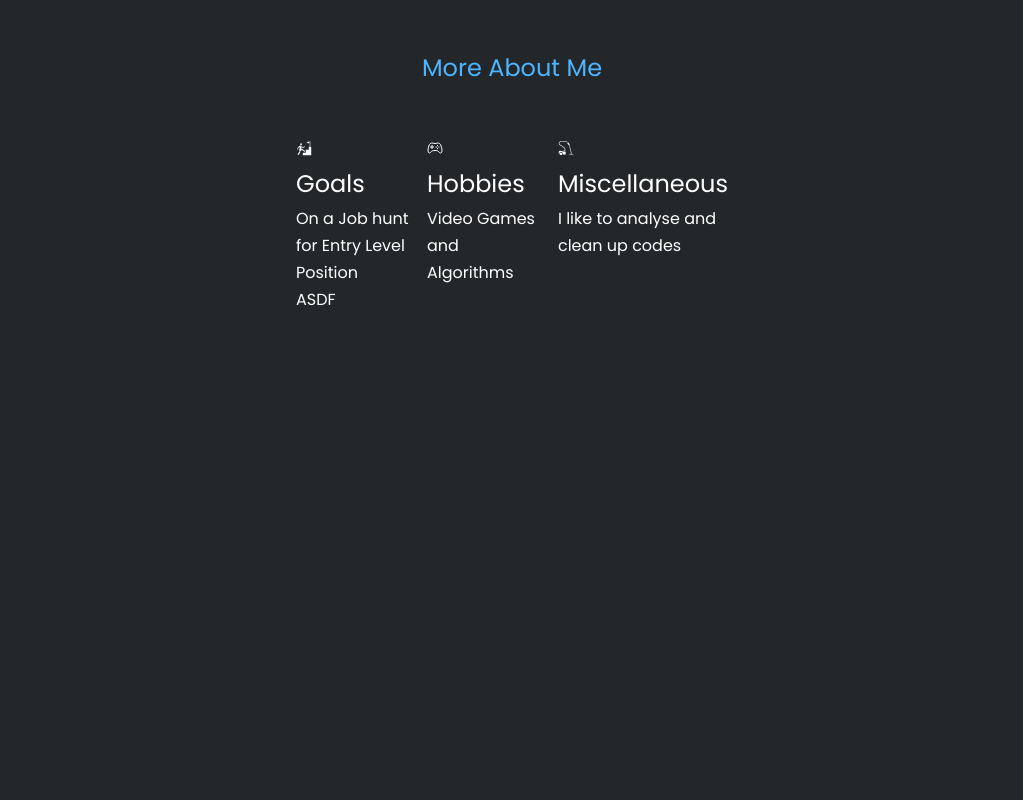
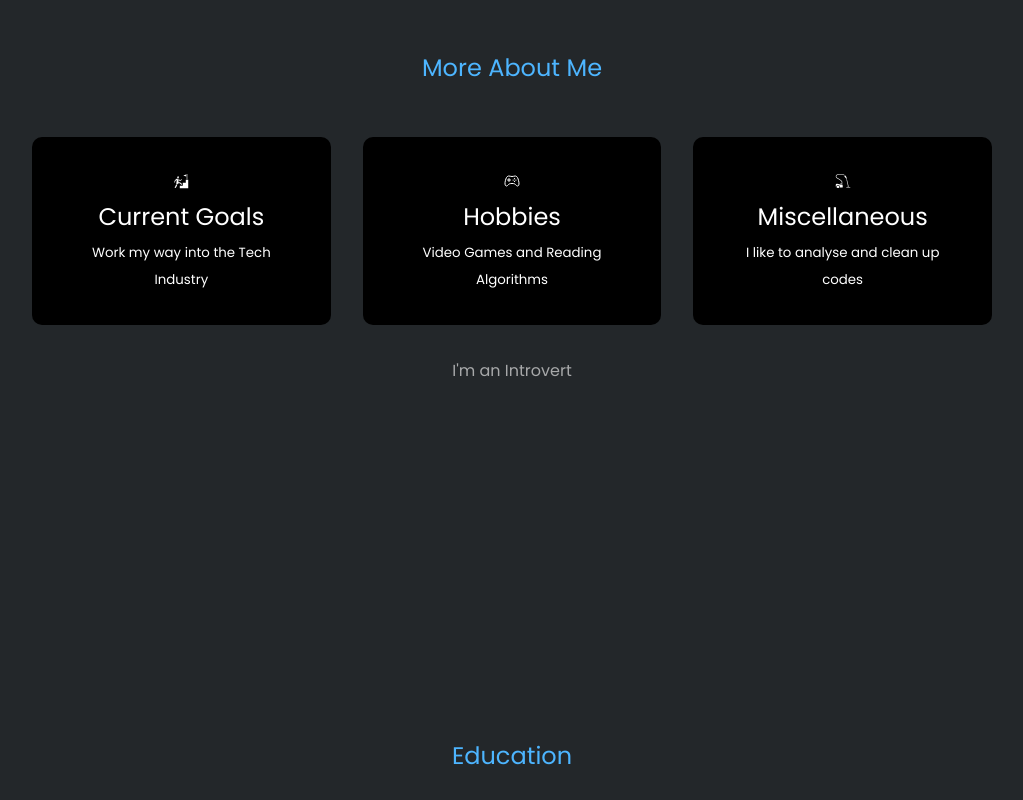
Before and after one commit to yaohong6782/yaohong6782.github.io, a React (Create React App) app: page / in a window 1280 px wide. Shown: the part 800-1600 px from the top of the page, without its empty margins (128-1151 px from the left). Built offline with nearby package versions, Linux system fonts and the light colour scheme.

Commit message:
about, education and header progression

```diff
--- a/src/components/body/about/About.css
+++ b/src/components/body/about/About.css
@@ -1,18 +1,51 @@
 .about__container {
-    display:grid;
-    grid-template-columns: 45%;
-    justify-content: center;
+  display: grid;
+  grid-template-columns: auto;
+  justify-content: center;
+}
+
+.about__cards {
+  display: grid;
+  grid-template-columns: repeat(3, 1fr);
+  gap: 2rem;
+  place-self: center;
+}
+
+.about__content {
+  justify-content: center;
+  align-content: center;
+}
+
+.about__card {
+  background: black;
+  border: 1px solid transparent;
+  border-radius: 10px;
+  padding: 2rem;
+  text-align: center;
+}
+
+.about__content p {
+    margin:2rem 0 2.6rem;
+    color: var(--color-light);
+    text-align:center;
+}
+
+@media only screen and (max-width: 1024px) {
+    .about__container{
+        grid-template-columns: 1fr;
+        gap:0;
+    }
 
 }
 
-.about__cards{
-    display:grid;
-    grid-template-columns: repeat(3,1fr);
-    gap:12px;
-    place-self:center;
+
+@media only screen and (max-width: 600px) {
+    .about__cards{
+        grid-template-columns: 1fr 1fr;
+        gap:1rem;
+    }
+
+    .about__content{
+        text-align:center;
+    }
 }
-
-.about__content{
-    justify-content: center;
-    align-content: center;
-}
--- a/src/components/body/about/About.js
+++ b/src/components/body/about/About.js
@@ -10,28 +10,27 @@ const About = () => {
       <h2>More About Me</h2>
 
       <div className="container about__container">
-
         <div className="about__content">
           <div className="about__cards">
             <article className="about__card">
               <GiStairsGoal className="about__icon" />
-              <h2>Goals</h2>
-              <medium>On a Job hunt for Entry Level Position</medium>
+              <h2>Current Goals</h2>
+              <small>Work my way into the Tech Industry</small>
             </article>
 
             <article className="about__card">
               <IoGameControllerOutline className="about__icon" />
               <h2>Hobbies</h2>
-              <medium>Video Games and Algorithms</medium>
+              <small>Video Games and Reading Algorithms</small>
             </article>
 
             <article className="about__card">
               <GiVacuumCleaner className="about__icon" />
               <h2>Miscellaneous</h2>
-              <medium>I like to analyse and clean up codes</medium>
+              <small>I like to analyse and clean up codes</small>
             </article>
           </div>
-          <p>ASDF</p>
+          <p>I'm an Introvert</p>
         </div>
       </div>
     </section>
--- a/src/components/body/education/Education.css
+++ b/src/components/body/education/Education.css
@@ -0,0 +1,3 @@
+section {
+    height:70vh;
+}
--- a/src/components/body/education/Education.js
+++ b/src/components/body/education/Education.js
@@ -1,9 +1,14 @@
-import React from 'react'
+import React from "react";
+
+
+import "./Education.css";
 
 const Education = () => {
   return (
-    <section id="education">Education</section>
-  )
-}
+    <section id="education">
+      <h2>Education</h2>
+    </section>
+  );
+};
 
-export default Education
+export default Education;
--- a/src/components/header/Header.css
+++ b/src/components/header/Header.css
@@ -1,9 +1,6 @@
 .body {
   padding: 50px;
 }
-/* header {
-
-} */
 
 .wrapper {
   height: 90vh;
--- a/src/components/header/Header.js
+++ b/src/components/header/Header.js
@@ -1,6 +1,7 @@
 import React from "react";
 import "./Header.css";
 import me from "../../images/me.jpg";
+import mytestimage from "../../images/me-test.png"
 import Contact from "../body/Contact/Contact";
 const Header = () => {
   return (
--- a/src/index.css
+++ b/src/index.css
@@ -53,7 +53,7 @@ h1 {
 
 section {
   margin-top: 8rem;
-  height:100vh;
+  height:80vh;
 }
 
 section > h2,
```
